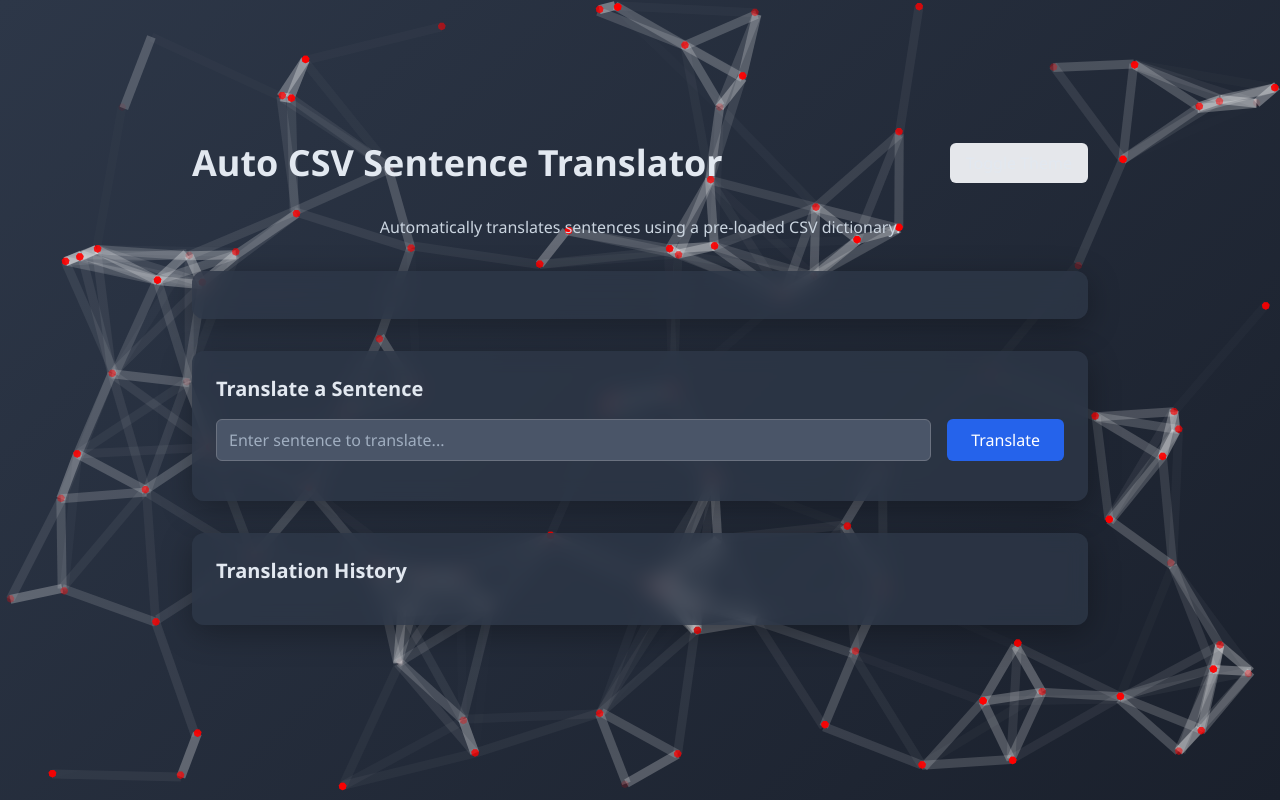
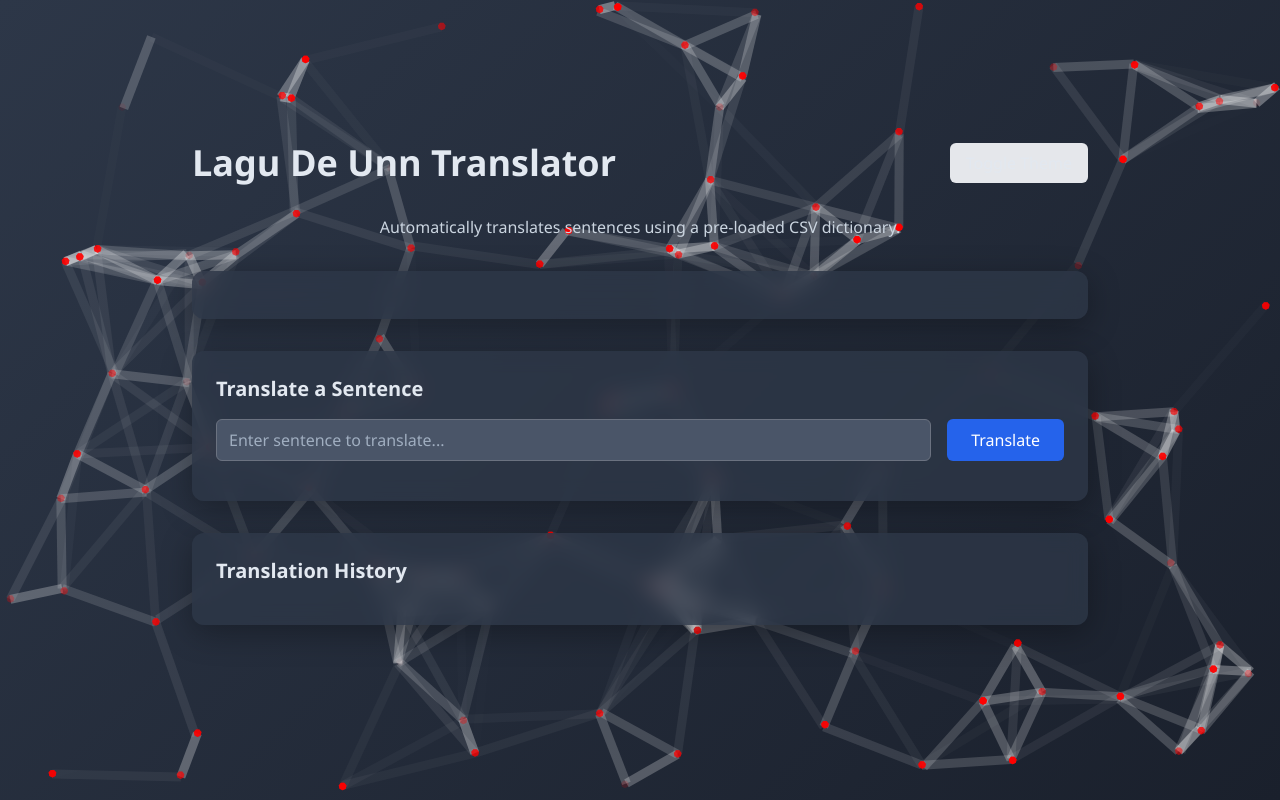
Before and after one commit to LycanTech1337/LycanTech1337.github.io, a plain HTML site: page index.html in a window 1280 px wide. Drawn offline with nearby package versions, Linux system fonts and the light colour scheme.

Commit message:
Update index.html

```diff
--- a/index.html
+++ b/index.html
@@ -3,7 +3,7 @@
 <head>
     <meta charset="UTF-8">
     <meta name="viewport" content="width=device-width, initial-scale=1.0">
-    <title>Auto CSV Sentence Translator</title>
+    <title>Lagu De Unn Translator</title>
     <script src="https://cdn.tailwindcss.com"></script>
     <script src="https://cdn.jsdelivr.net/particles.js/2.0.0/particles.min.js"></script>
     <style>
@@ -129,7 +129,7 @@
         <div class="max-w-4xl mx-auto">
             <div class="flex justify-between items-center mb-8">
                 <h1 class="text-3xl md:text-4xl font-bold text-gray-800">
-                    Auto CSV Sentence Translator
+                    Lagu De Unn Translator
                 </h1>
                 <!-- Dark/Light Mode Toggle Button -->
                 <button
```
